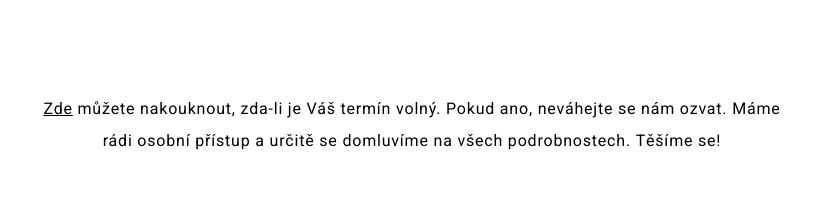
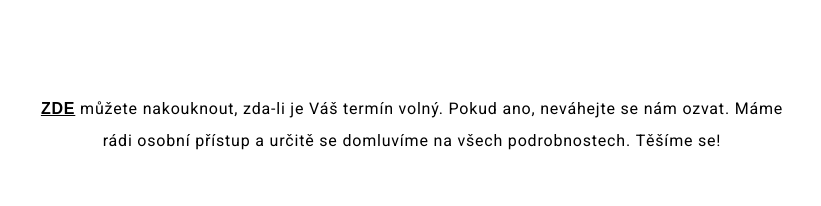
Before and after one commit to mountiny/na-potok, a Gatsby site: page /cenik in a window 1280 px wide. Shown: the part 1294-1500 px from the top of the page, 228-1049 px from the left. Built offline with nearby package versions, Linux system fonts and the light colour scheme; Gatsby itself is replaced by a stand-in of ours.

Commit message:
Update text

```diff
--- a/src/pages/cenik.js
+++ b/src/pages/cenik.js
@@ -104,7 +104,7 @@ const Cenik = ({location}) => {
           <div className="central-text-block text-center">
             <div className="centered-block inline-block leading-loose text-center max-w-5xl py-32 md:py-16 text-black">
               <p className="leading-loose">
-              <a className="underline" target="_blank" href='https://www.e-chalupy.cz/kalendar-obsazenosti.php?objekt=12314'>Zde</a> můžete nakouknout, zda-li je Váš termín volný. Pokud ano, neváhejte se nám ozvat. Máme rádi osobní přístup a určitě se domluvíme na všech podrobnostech. Těšíme se!
+              <a className="underline font-bold" target="_blank" href='https://www.e-chalupy.cz/kalendar-obsazenosti.php?objekt=12314'>ZDE</a> můžete nakouknout, zda-li je Váš termín volný. Pokud ano, neváhejte se nám ozvat. Máme rádi osobní přístup a určitě se domluvíme na všech podrobnostech. Těšíme se!
                </p>
             </div>
           </div>
```
